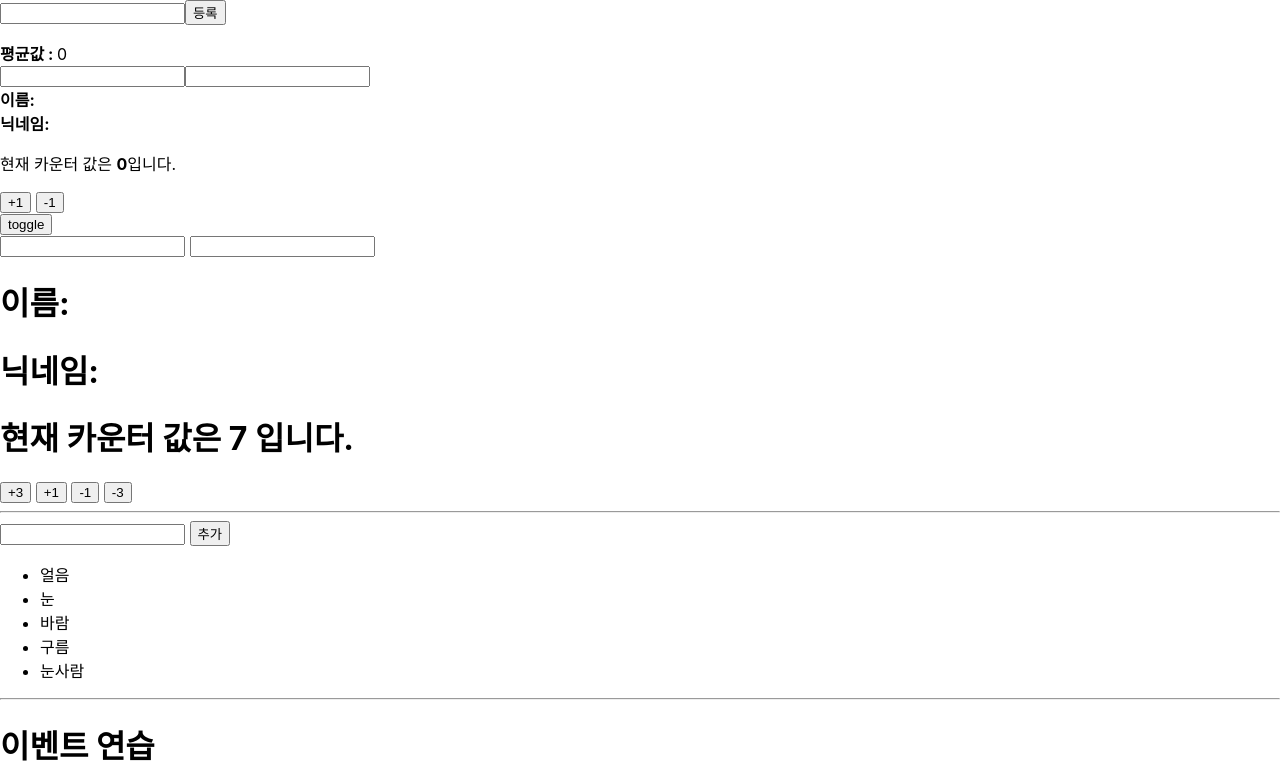
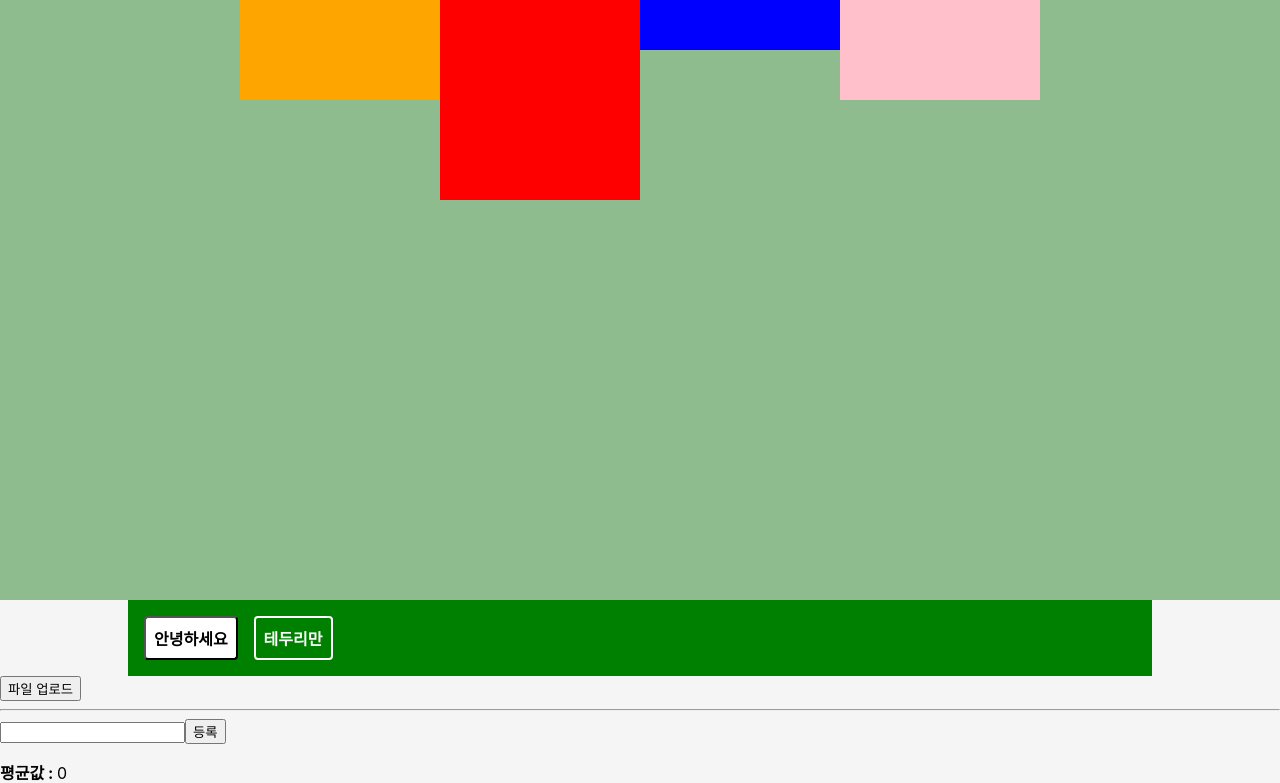
Before and after one commit to yoongmi/nepp_react, a React (Create React App) app in the folder react-app/: page / in a window 1280 px wide. Shown: the top 783 px of the page. Built offline with nearby package versions, Linux system fonts and the light colour scheme.

Commit message:
day6 useRef, css-flex

```diff
--- a/react-app/package.json
+++ b/react-app/package.json
@@ -9,6 +9,7 @@
     "react": "^18.2.0",
     "react-dom": "^18.2.0",
     "react-scripts": "5.0.1",
+    "styled-components": "^5.3.5",
     "web-vitals": "^2.1.4"
   },
   "scripts": {
--- a/react-app/src/App.js
+++ b/react-app/src/App.js
@@ -11,11 +11,18 @@
 import Counter3 from "./components/Counter3";
 import Info2 from "./components/Info2";
 import Average from "./components/Average";
+import InputFile from "./components/InputFile";
+import StyledComponent from "./components/StyledComponent";
+import Flex from "./components/Flex";
 
 function App() {
   const name1 = "리액트";
   return (
     <>
+      <Flex />
+      <StyledComponent />
+      <InputFile />
+      <hr />
       <Average />
       <Info2 />
       <Counter3 />
--- a/react-app/src/components/Average.jsx
+++ b/react-app/src/components/Average.jsx
@@ -1,4 +1,4 @@
-import { useState, useMemo, useCallback } from "react";
+import { useState, useMemo, useCallback, useRef } from "react";
 
 const getAverage = (numbers) => {
   console.log("평균값 계산중...");
@@ -8,6 +8,7 @@
 };
 
 const Average = () => {
+  const inputEl = useRef(null);
   const [list, setList] = useState([]);
   const [number, setNumber] = useState("");
 
@@ -20,6 +21,7 @@
       const nextList = list.concat(parseInt(number));
       setList(nextList);
       setNumber("");
+      inputEl.current.focus();
     },
     [number, list]
   );
@@ -28,7 +30,7 @@
 
   return (
     <div>
-      <input value={number} onChange={onChange} />
+      <input value={number} onChange={onChange} ref={inputEl} />
       <button onClick={onInsert}>등록</button>
       <ul>
         {list.map((value, index) => (
--- /dev/null
+++ b/react-app/src/components/Flex.jsx
@@ -0,0 +1,46 @@
+import styled from "styled-components";
+
+const Flex = () => {
+  return (
+    <Parent>
+      <Box1 />
+      <Box2 />
+      <Box3 />
+      <Box4 />
+    </Parent>
+  );
+};
+
+const Parent = styled.div`
+  background: darkseagreen;
+  height: 600px;
+  display: flex;
+  justify-content: center;
+  /* align-items: center; */
+  flex-wrap: wrap;
+`;
+
+const Box = styled.div`
+  width: 200px;
+  height: 100px;
+  flex-shrink: 0;
+`;
+
+const Box1 = styled(Box)`
+  background: orange;
+  /* flex-grow: 1; */
+`;
+const Box2 = styled(Box)`
+  background: red;
+  height: 200px;
+  /* flex-grow: 1; */
+`;
+const Box3 = styled(Box)`
+  background: blue;
+  height: 50px;
+`;
+const Box4 = styled(Box)`
+  background: pink;
+`;
+
+export default Flex;
--- a/react-app/src/components/Info2.jsx
+++ b/react-app/src/components/Info2.jsx
@@ -1,20 +1,12 @@
-import { useReducer } from "react";
+import useInputs from "../hooks/useInputs";
 
-function reducer(state, action) {
-  return {
-    ...state,
-    [action.name]: action.value,
-  };
-}
 const Info2 = () => {
-  const [state, dispatch] = useReducer(reducer, {
+  const [state, onChange] = useInputs({
     name: "",
     nickname: "",
   });
 
   const { name, nickname } = state;
-
-  const onChange = (e) => dispatch(e.target);
 
   return (
     <div>
--- /dev/null
+++ b/react-app/src/components/InputFile.jsx
@@ -0,0 +1,19 @@
+import { useRef } from "react";
+
+const InputFile = () => {
+  const fileUpload = useRef(null);
+  return (
+    <>
+      <button
+        onClick={() => {
+          fileUpload.current.click();
+        }}
+      >
+        파일 업로드
+      </button>
+      <input type="file" ref={fileUpload} style={{ display: "none" }} />
+    </>
+  );
+};
+
+export default InputFile;
--- a/react-app/src/components/IterationSample.jsx
+++ b/react-app/src/components/IterationSample.jsx
@@ -1,7 +1,8 @@
-import { useState } from "react";
+import { useState, useRef } from "react";
 
 const IterationSample = () => {
   //   const names = ["눈사람", "얼음", "눈", "바람", "구름"];
+  const nextId = useRef(6);
   const [message, setMessage] = useState("");
   const [names, setNames] = useState([
     { id: 1, text: "얼음" },
@@ -10,14 +11,15 @@
     { id: 4, text: "구름" },
     { id: 5, text: "눈사람" },
   ]);
-  const [nextId, setNextId] = useState(6);
+  // const [nextId, setNextId] = useState(6);
 
   const handleClick = () => {
     if (!message) return;
-    const nextNames = [...names, { id: nextId, text: message }];
+    const nextNames = [...names, { id: nextId.current, text: message }];
     setNames(nextNames);
     setMessage("");
-    setNextId(nextId + 1);
+    nextId.current += 1;
+    console.log(nextId.current);
   };
 
   const handleDelete = (deleteId) => {
--- /dev/null
+++ b/react-app/src/components/StyledComponent.jsx
@@ -0,0 +1,63 @@
+import styled, { css } from "styled-components";
+
+const Box = styled.div`
+  background: ${(props) => props.color || "blue"};
+  padding: 1rem;
+  display: flex;
+
+  width: 1024px;
+  margin: 0 auto;
+  box-sizing: border-box;
+
+  @media screen and (max-width: 1024px) {
+    width: 768px;
+  }
+  @media screen and (max-width: 768px) {
+    width: 100%;
+  }
+`;
+
+const Button = styled.button`
+  background: white;
+  color: black;
+  border-radius: 4px;
+  padding: 0.5rem;
+  display: flex;
+  align-items: center;
+  justify-content: center;
+  box-sizing: border-box;
+  font-size: 1rem;
+  font-weight: 600;
+
+  &:hover {
+    background: rgba(255, 255, 255, 0.9);
+  }
+
+  ${(props) =>
+    props.inverted &&
+    css`
+      background: none;
+      border: 2px solid white;
+      color: white;
+
+      &:hover {
+        background: white;
+        color: black;
+      }
+    `}
+
+  & + button {
+    margin-left: 1rem;
+  }
+`;
+
+const StyledComponent = () => {
+  return (
+    <Box color="green">
+      <Button>안녕하세요</Button>
+      <Button inverted={true}>테두리만</Button>
+    </Box>
+  );
+};
+
+export default StyledComponent;
--- /dev/null
+++ b/react-app/src/hooks/useInputs.js
@@ -0,0 +1,19 @@
+import { useReducer } from "react";
+
+function reducer(state, action) {
+  return {
+    ...state,
+    [action.name]: action.value,
+  };
+}
+
+const useInputs = (initialForm) => {
+  const [state, dispatch] = useReducer(reducer, initialForm);
+  const onChange = (e) => {
+    dispatch(e.target);
+  };
+
+  return [state, onChange];
+};
+
+export default useInputs;
--- a/react-app/src/index.css
+++ b/react-app/src/index.css
@@ -1,13 +1,14 @@
 body {
   margin: 0;
-  font-family: -apple-system, BlinkMacSystemFont, 'Segoe UI', 'Roboto', 'Oxygen',
-    'Ubuntu', 'Cantarell', 'Fira Sans', 'Droid Sans', 'Helvetica Neue',
+  font-family: -apple-system, BlinkMacSystemFont, "Segoe UI", "Roboto", "Oxygen",
+    "Ubuntu", "Cantarell", "Fira Sans", "Droid Sans", "Helvetica Neue",
     sans-serif;
   -webkit-font-smoothing: antialiased;
   -moz-osx-font-smoothing: grayscale;
+  background-color: whitesmoke;
 }
 
 code {
-  font-family: source-code-pro, Menlo, Monaco, Consolas, 'Courier New',
+  font-family: source-code-pro, Menlo, Monaco, Consolas, "Courier New",
     monospace;
 }
```
Also changed, not shown: 1 other file (tests, documents, lock files or other folders).
